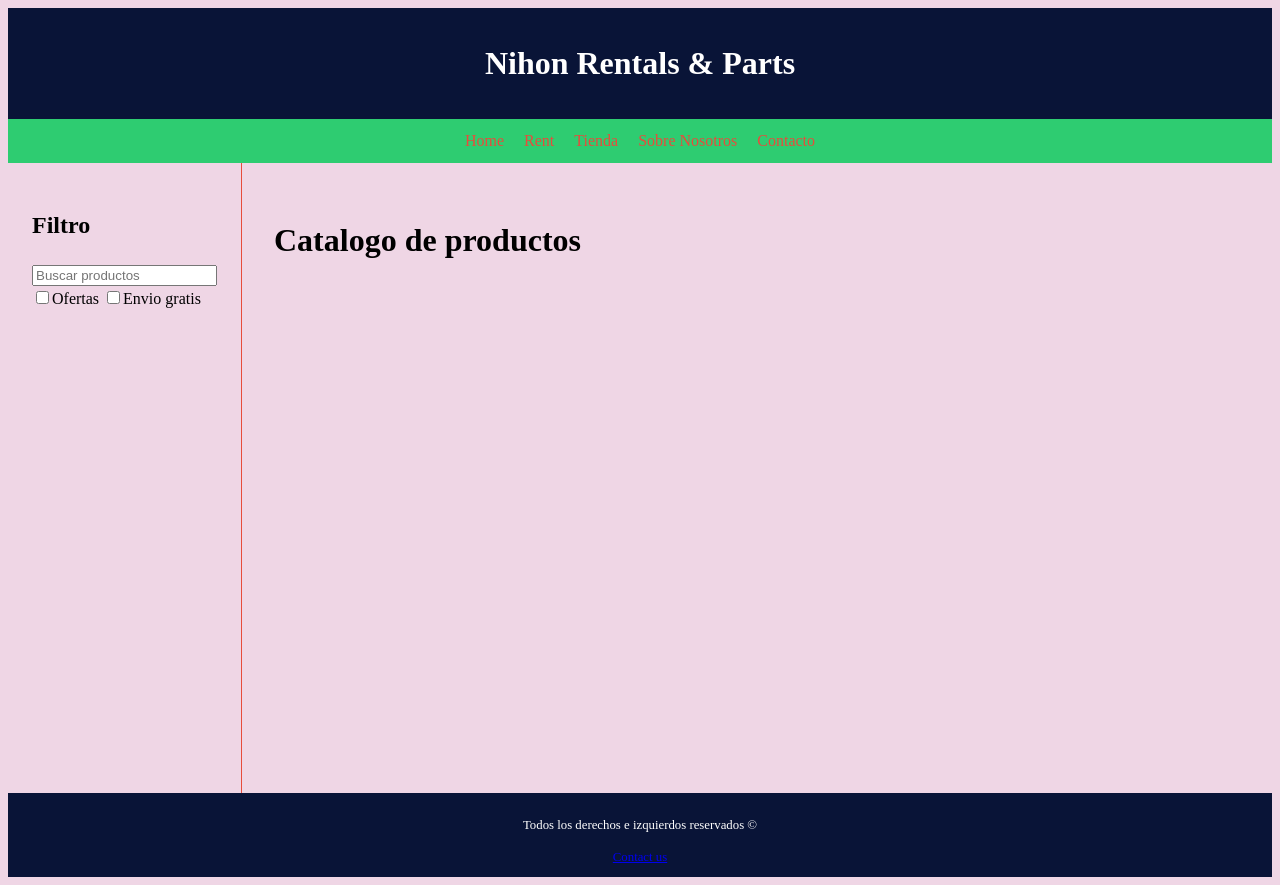
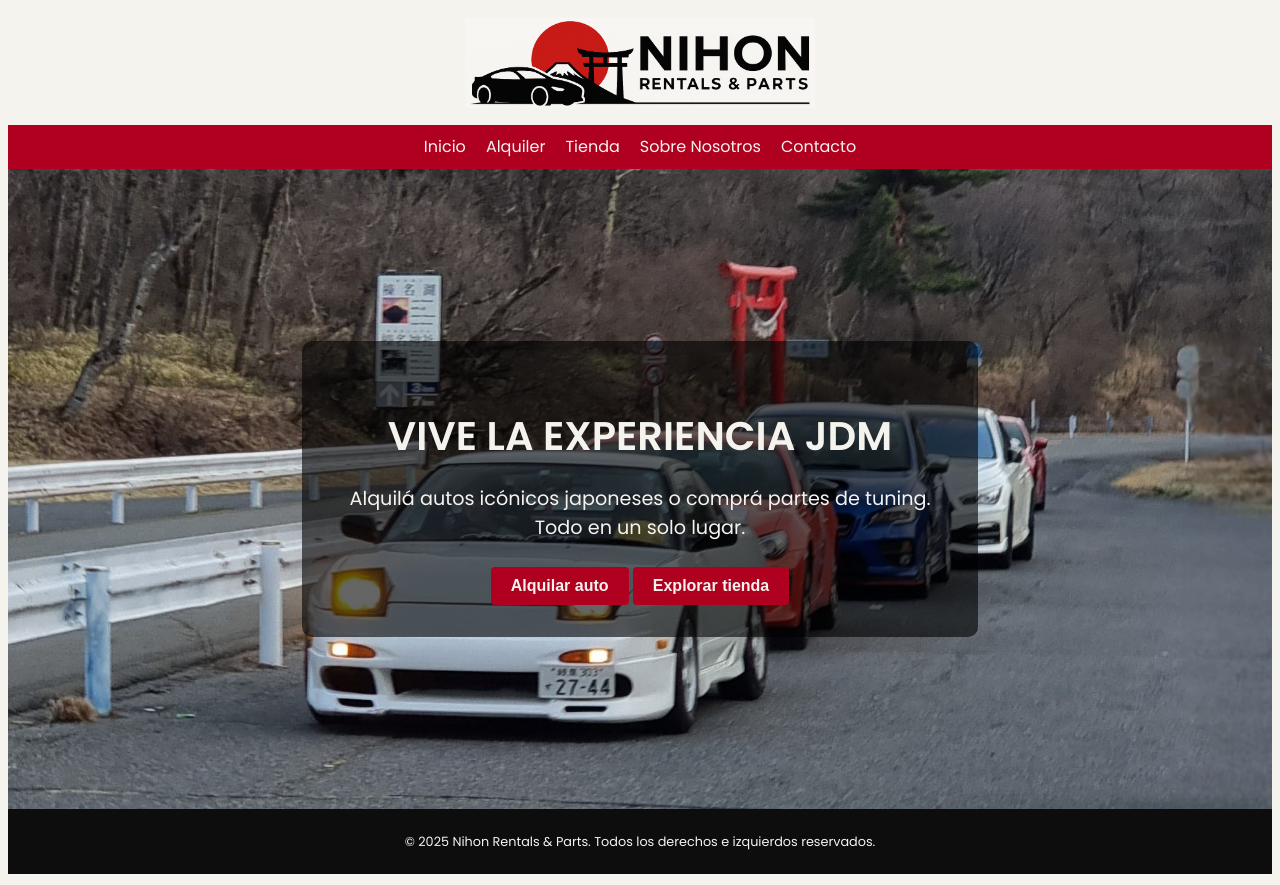
Before and after one commit to ISTEA-Maxi/proyecto-aplicaciones-web-cliente-1c-2025, a plain HTML site: page index.html in a window 1280 px wide. Drawn offline with Linux system fonts and the light colour scheme; no server answers.

Commit message:
Se crea nueva página index y se migra el index actual a store.html. Se crea nuevo luego, se agrega favicon, se agrega fondo del index, se ajustan colores del css para que sean como el logo utilizando variables, se ajusta el diseño para celulares para que no se rompa. Se crea una hoja de estilo parte para el banner central del index. Se utilizará este maquetado para el resto de las páginas.

```diff
--- a/index.html
+++ b/index.html
@@ -1,49 +1,40 @@
 <!DOCTYPE html>
-<html lang="en">
+<html lang="es">
 <head>
   <meta charset="UTF-8">
   <meta name="viewport" content="width=device-width, initial-scale=1.0">
   <title>Nihon Rentals & Parts</title>
   <link rel="stylesheet" href="./style/styles.css">
+  <link rel="stylesheet" href="./style/banner-index.css">
+  <link rel="icon" type="image/x-icon" href="img/favicon.ico">
+
 </head>
 <body>
 
   <header>
-        <h1>Nihon Rentals & Parts</h1>
+    <img src="./img/logo.png" alt="Nihon Logo">
   </header>
+
   <nav>
     <ul>
-            <li><a href="index.html">Home</a></li>
-            <li><a href="#" target="_blank">Rent</a></li>
-            <li><a href="#" target="_blank">Tienda</a></li>
-            <li><a href="#">Sobre Nosotros</a></li>
+      <li><a href="index.html">Inicio</a></li>
+      <li><a href="rent.html" target="_blank">Alquiler</a></li>
+      <li><a href="store.html" target="_blank">Tienda</a></li>
+      <li><a href="about-us.html">Sobre Nosotros</a></li>
       <li><a href="contact.html">Contacto</a></li>
     </ul>
   </nav>
-    <div class="container">
-        <aside>
-            <h2>Filtro</h2> <!--buscador-->
-            <div class="buscador-fltro">
-                <input id="input-search-filter" placeholder="Buscar productos">
+  <section class="banner-index">
+    <div class="banner-index-fondo">
+      <h1>VIVE LA EXPERIENCIA JDM</h1>
+      <p>Alquilá autos icónicos japoneses o comprá partes de tuning.<br>Todo en un solo lugar.</p>
+      <a href="rent.html"><button>Alquilar auto</button></a>
+      <a href="store.html"><button>Explorar tienda</button></a>
     </div>
-            <div>
-                <label><input type="checkbox">Ofertas</label>
-                <label><input id="delivery-free" type="checkbox">Envio gratis</label>
-            </div>
-        </aside>
+  </section>
 
-        <main id="main">
-            <h1>Catalogo de productos</h1>
-            <section class="grilla-productos">
-                <!-- prodcutos cargados de jscript -->
-            </section>
-            <!-- <button id="btn-add-product">Agregar</button> -->
-        </main>
-    </div>
   <footer>
-        <p>Todos los derechos e izquierdos reservados &COPY;</p>
-        <a href="#">Contact us</a>
+    <p>&copy; 2025 Nihon Rentals & Parts. Todos los derechos e izquierdos reservados.</p>
   </footer>
 </body>
-<script src="./scripts/app.js"></script>
 </html>
--- /dev/null
+++ b/style/banner-index.css
@@ -0,0 +1,44 @@
+.banner-index {
+    background-image: url('../img/fondo.jpeg');
+    background-size: cover;
+    background-position: center;
+    background-repeat: no-repeat;
+    height: 80vh;
+    display: flex;
+    justify-content: center;
+    align-items: center;
+    position: relative;
+}
+
+.banner-index-fondo {
+    background-color: rgba(0, 0, 0, 0.6);
+    padding: 2rem 3rem;
+    border-radius: 10px;
+    color: var(--color-terciario);
+    text-align: center;
+}
+
+.banner-index-fondo h1 {
+    font-size: 2.5rem;
+    margin-bottom: 1rem;
+}
+
+.banner-index-fondo p {
+    font-size: 1.2rem;
+    margin-bottom: 1.5rem;
+}
+
+.banner-index-fondo button {
+    background-color: var(--color-primario);
+    color: var(--color-terciario);
+    border: none;
+    padding: 10px 20px;
+    font-weight: bold;
+    border-radius: 4px;
+    cursor: pointer;
+    font-size: 1rem;
+}
+
+.banner-index-fondo button:hover {
+    background-color: #7e0017;
+}
--- a/style/styles.css
+++ b/style/styles.css
@@ -1,41 +1,48 @@
-:root{ /*en root creo y seteo las variables*/
-    --color-primario: #3498db;
-    --coor-secundario: #2ecc71;
-    --color-terciario: #e74c3c; /*hacer semaforo de colores segun tipo de auto*/
+@import url('https://fonts.googleapis.com/css2?family=Poppins:wght@400;600&display=swap');
+
+:root{
+    --color-primario: #b00020;
+    --color-secundario: #0d0d0d;
+    --color-terciario: #f5f3ee;
+    --fuente-general: 'Poppins', sans-serif;
 }
 
-/*cfg global*/
-
-* { /*esto me arregló el problema del borde en pantallas que no eran de escritorio*/
+* {
   box-sizing: border-box;
 }
 
 body{
-    background-color: #efd6e5;
-    color: #000000;
+    background-color: var(--color-terciario);
+    color: var(--color-secundario);
     font-size: 16px;
     line-height: 1.5;
+    font-family: var(--fuente-general);
 }
 
 header{
-    background-color: #091437;
-    color: white;
+    background-color: var(--color-terciario);
+    color: var(--color-secundario);
     padding: 10px 0;
     text-align: center;
 }
 
+header img {
+    max-height: 90px;
+    height: auto;
+}
+
 nav{
-    background-color: #2ecc71;
-    padding: 10px 0; /*Margen interno*/
-    ul{ /*Concateno el ul dentro del nav, se lee mejor, no?*/
+    background-color: var(--color-primario);
+    padding: 10px 0;
+    ul{
         display: flex;
         flex-direction: row;
         width: 100%;
         margin: 0;
         padding: 0;
-        gap: 20px; /*separado entre elementos*/
-        justify-content: center; /*elementos centrados*/
-        list-style: none; /*saca los bullets*/
+        gap: 20px;
+        justify-content: center;
+        list-style: none;
         a{
             color: var(--color-terciario);
             text-decoration: none;
@@ -43,32 +50,28 @@ nav{
     }
 }
 
-/*cfg para pc de escritorio*/
 .container{
     display: flex;
-    min-height: calc(100vh - 170px); /*viewport height*/
+    min-height: calc(100vh - 170px);
 }
 
 aside{
     width: 250px;
     padding: 1.5rem;
-    border-right: 1px solid var(--color-terciario);
+    border-right: 1px solid var(--color-primario);
 }
 
 main{
-    padding: 2rem; /*con 1 valor aplica a los 4 lados*/
-    flex-grow: 1; /*las tarjetas se puede acomodar mejor*/
+    padding: 2rem;
+    flex-grow: 1;
     max-width: 100%;
-    overflow-x: auto; /*no se salga de la pantalla*/
-    box-sizing: border-box; /*para que el padding no afecte al ancho total*/
-
+    overflow-x: auto;
+    box-sizing: border-box;
 }
 
 .grilla-productos{
     display: grid;
-    grid-template-columns: repeat(auto-fill,minmax(250px,1fr)); /*acomodo las tarjetas, con auto-fill mantiene su aspecto sin verse feo*/
-    /*grid-template-columns: 1fr 1fr;*/
-    /* grid-template-columns: repeat(4, 1fr); cada columna ocupa 1 fracción y se repite*/
+    grid-template-columns: repeat(auto-fill,minmax(250px,1fr));
     gap: 1.5rem;
     max-width: 1200px;
     margin: 0 auto;
@@ -82,24 +85,22 @@ main{
     background-color: #fff;
     padding: 1rem;
     border-radius: 5px;
-    box-shadow: 10px 10px 20px var(--color-terciario);
+    box-shadow: 10px 10px 20px rgba(0, 0, 0, 0.1);
     img{
         width: 100%;
-        /*height: auto;
-        border-radius: 5px;*/
     }
     button{
-
         align-self: flex-end;
-        color: #fff;
-        background-color: #3498db;
-        padding: 2px 8px;
-        border-radius: 2px;
+        color: var(--color-terciario);
+        background-color: var(--color-primario);
+        padding: 6px 12px;
+        border-radius: 4px;
         border: none;
-        /*transition: background-color 3s ease;*/
+        font-weight: bold;
+        cursor: pointer;
     }
     button:hover{
-        background-color: #e74c3c;
+        background-color: #7e0017;
     }
     h3{
         margin-bottom: 1px;
@@ -108,33 +109,32 @@ main{
         margin-top: 1px;
     }
 }
-/*
-header h1{ /*solo el h1 del header*/
-/*    font-size: 2em;
-    margin-bottom: 10px;
-}*/
 
 footer{
-    background-color: #091437;
-    color: #fff;
+    background-color: var(--color-secundario);
+    color: var(--color-terciario);
     text-align: center;
     font-size: 0.8rem;
     padding: 10px;
 }
 
-/*cfg para pantallas chicas*/
 @media (max-width: 768px) {
     .container {
-            flex-direction: column; /* cambia de fila a columna */
+        flex-direction: column;
     }
     aside {
-            width: 100%; /* ocupa todo el ancho arriba */
+        width: 100%;
         border-right: none;
-            border-bottom: 1px solid var(--color-terciario);
+        border-bottom: 1px solid var(--color-primario);
         margin-bottom: 1rem;
     }
     main {
-            padding-top: 1rem; /* separa el contenido del filtro */
+        padding-top: 1rem;
+    }
+    nav ul {
+        flex-wrap: wrap;
+        font-size: 0.85rem;
+        gap: 10px;
 }
     .grilla-productos {
         grid-template-columns: repeat(auto-fill, minmax(250px, 1fr));
@@ -144,5 +144,3 @@ footer{
         max-width: 400px;
     }
 }
-
-@import url("https://fonts.googleapis.com/css2?family=Roboto&display=swap"); /*importa una url de estilo de google*/
--- a/style/styles_bkp.css
+++ b/style/styles_bkp.css
@@ -2,6 +2,12 @@
     --color-primario: #3498db;
     --coor-secundario: #2ecc71;
     --color-terciario: #e74c3c; /*hacer semaforo de colores segun tipo de auto*/
+}
+
+/*cfg global*/
+
+* { /*esto me arregló el problema del borde en pantallas que no eran de escritorio*/
+  box-sizing: border-box;
 }
 
 body{
@@ -24,6 +30,9 @@ nav{
     ul{ /*Concateno el ul dentro del nav, se lee mejor, no?*/
         display: flex;
         flex-direction: row;
+        width: 100%;
+        margin: 0;
+        padding: 0;
         gap: 20px; /*separado entre elementos*/
         justify-content: center; /*elementos centrados*/
         list-style: none; /*saca los bullets*/
@@ -34,6 +43,7 @@ nav{
     }
 }
 
+/*cfg para pc de escritorio*/
 .container{
     display: flex;
     min-height: calc(100vh - 170px); /*viewport height*/
@@ -48,18 +58,27 @@ aside{
 main{
     padding: 2rem; /*con 1 valor aplica a los 4 lados*/
     flex-grow: 1; /*las tarjetas se puede acomodar mejor*/
+    max-width: 100%;
+    overflow-x: auto; /*no se salga de la pantalla*/
+    box-sizing: border-box; /*para que el padding no afecte al ancho total*/
+
 }
 
 .grilla-productos{
     display: grid;
-    grid-template-columns: repeat(2,40%);
     grid-template-columns: repeat(auto-fill,minmax(250px,1fr)); /*acomodo las tarjetas, con auto-fill mantiene su aspecto sin verse feo*/
     /*grid-template-columns: 1fr 1fr;*/
     /* grid-template-columns: repeat(4, 1fr); cada columna ocupa 1 fracción y se repite*/
     gap: 1.5rem;
+    max-width: 1200px;
+    margin: 0 auto;
 }
 
 .tarjeta-articulos{
+    display: flex;
+    flex-direction: column;
+    justify-content: space-between;
+    height: 100%;
     background-color: #fff;
     padding: 1rem;
     border-radius: 5px;
@@ -70,11 +89,13 @@ main{
         border-radius: 5px;*/
     }
     button{
-        float: right;
+
+        align-self: flex-end;
         color: #fff;
         background-color: #3498db;
-        padding: 2px;
+        padding: 2px 8px;
         border-radius: 2px;
+        border: none;
         /*transition: background-color 3s ease;*/
     }
     button:hover{
@@ -101,4 +122,27 @@ footer{
     padding: 10px;
 }
 
+/*cfg para pantallas chicas*/
+@media (max-width: 768px) {
+        .container {
+            flex-direction: column; /* cambia de fila a columna */
+    }
+        aside {
+            width: 100%; /* ocupa todo el ancho arriba */
+            border-right: none;
+            border-bottom: 1px solid var(--color-terciario);
+            margin-bottom: 1rem;
+    }
+        main {
+            padding-top: 1rem; /* separa el contenido del filtro */
+    }
+        .grilla-productos {
+            grid-template-columns: repeat(auto-fill, minmax(250px, 1fr));
+            justify-items: center;
+    }
+        .tarjeta-articulos {
+            max-width: 400px;
+    }
+}
+
 @import url("https://fonts.googleapis.com/css2?family=Roboto&display=swap"); /*importa una url de estilo de google*/
```
Also changed, not shown: store.html (added, +49 -0 lines), img/favicon.ico (added), img/fondo.jpeg (added), img/logo.png (added). Lines whose indentation alone changed are shown as unchanged.
